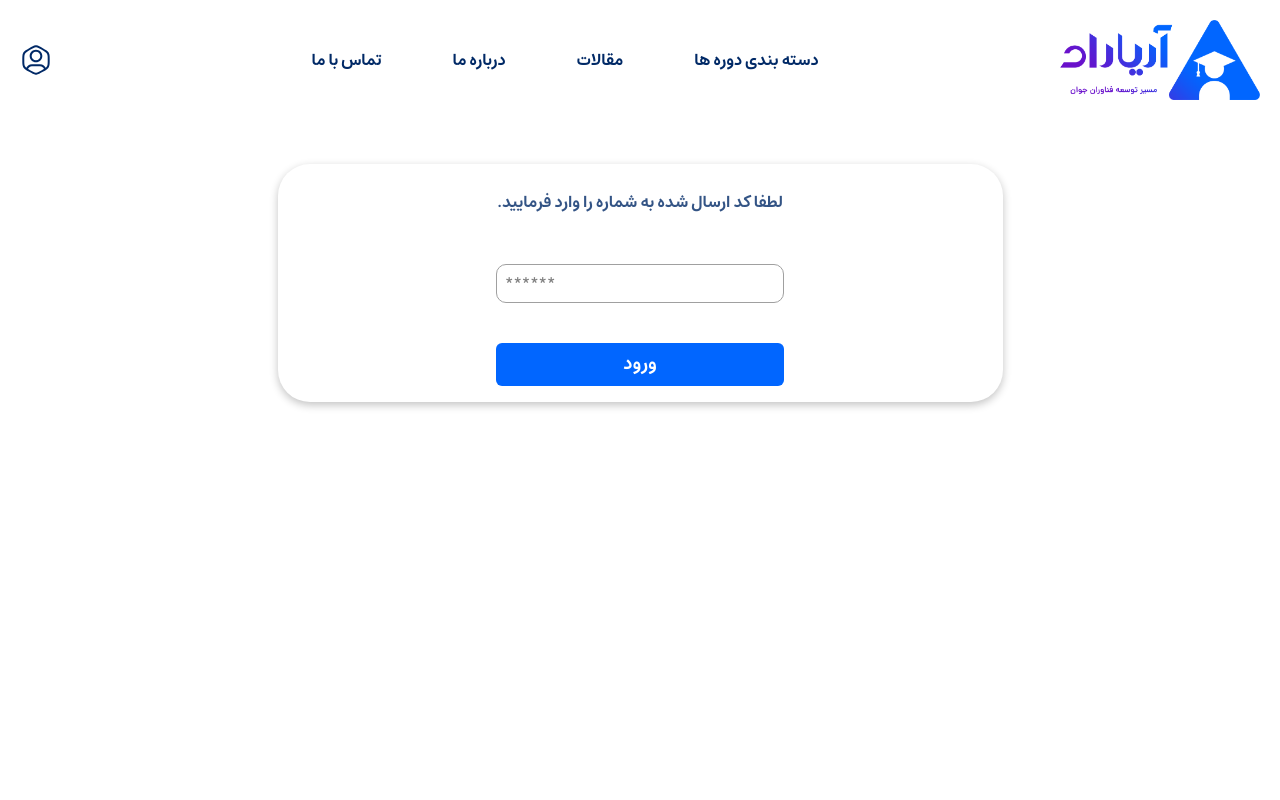
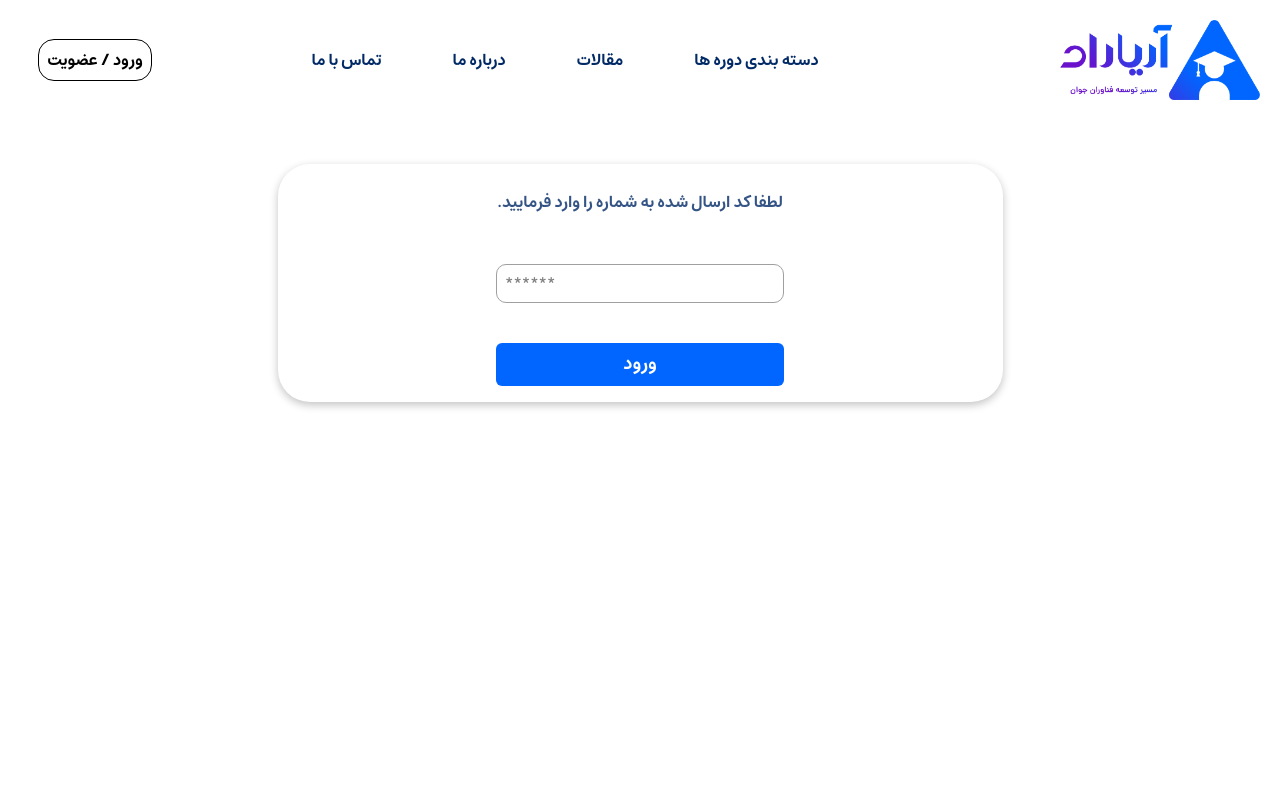
Before and after one commit to KasraEr/AriyaRadAcademy, a React (Vite) app: page /auth/sign-in in a window 1280 px wide. Shown: the top 800 px of the page. Built offline with nearby package versions, Linux system fonts and the light colour scheme.

Commit message:
working on UIs

```diff
--- a/src/App.jsx
+++ b/src/App.jsx
@@ -1,7 +1,7 @@
 import { useState, useEffect } from "react";
 //r-r-d
 import { Routes, Route, Navigate } from "react-router-dom";
-//tokenService
+//utils
 import { getToken } from "./utils/tokenService";
 //pages
 import HomePage from "./pages/HomePage";
--- a/src/components/modules/Sandwitch.jsx
+++ b/src/components/modules/Sandwitch.jsx
@@ -4,12 +4,16 @@ import sandwitch from "../../assets/icons/sandwitch.svg";
 import exit from "../../assets/icons/exit.svg";
 import logo from "../../assets/icons/sandwitch-logo.png";
 import call from "../../assets/icons/call.svg";
-import login from "../../assets/icons/login.svg";
 //react-router-dom
 import { NavLink, Link } from "react-router-dom";
+//utils
+import { getToken } from "../../utils/tokenService";
 
 export default function Sandwitch() {
   const [isShown, setIsShown] = useState(false);
+
+  const token = getToken();
+
   return (
     <div className="z-5000 justify-self-end sm:hidden">
       <button>
@@ -51,9 +55,9 @@ export default function Sandwitch() {
             <NavLink to="/contact-us">تماس با آریاراد</NavLink>
           </li>
           <li onClick={() => setIsShown(false)} className="b2 text-primary-500">
-            <Link to="/auth">
-              <img src={login} alt="" title="ورود / عضویت" />
-            </Link>
+            <NavLink to={token ? "/dashboard" : "/auth"}>
+              {token ? "داشبورد" : "ورود / عضویت"}
+            </NavLink>
           </li>
         </ul>
         <button className="flex w-full h-10 px-3 py-1 justify-center items-center gap-2 shrink-0 rounded-[50px] bg-primary-500 text-basic-100 m-auto">
--- a/src/components/templates/Exit.jsx
+++ b/src/components/templates/Exit.jsx
@@ -8,6 +8,7 @@ export default function Exit() {
 
   const exitHandler = () => {
     removeToken();
+    window.dispatchEvent(new Event("tokenChanged"));
     navigate("/", { replace: true });
   };
   return (
--- a/src/components/templates/Header.jsx
+++ b/src/components/templates/Header.jsx
@@ -1,14 +1,27 @@
+import { useState, useEffect } from "react";
 //modules
 import Sandwitch from "../modules/Sandwitch";
 //images
 import logo from "/src/assets/images/nav-logo.png";
 import logo2 from "/src/assets/images/bigNav-logo.png";
-//icons
-import login from "/src/assets/icons/login.svg";
 //r-r-d
 import { Link, NavLink } from "react-router-dom";
+//utils
+import { getToken } from "../../utils/tokenService";
 
 export default function Header() {
+  const [token, setToken] = useState(getToken());
+
+  useEffect(() => {
+    const handleStorageChange = () => {
+      setToken(getToken());
+    };
+
+    window.addEventListener("tokenChanged", handleStorageChange);
+    return () =>
+      window.removeEventListener("tokenChanged", handleStorageChange);
+  }, []);
+
   return (
     <>
       <header className="w-full">
@@ -57,15 +70,12 @@ export default function Header() {
             </li>
           </ul>
           <Link
-            className="hidden sm:flex w-full sm:max-ml:justify-end lg:justify-end"
-            to="/auth"
+            // className="hidden sm:flex w-full sm:max-ml:justify-end lg:justify-end"
+            className="hidden sm:inline border b3 ml:b2 lg:b1 p-2 rounded-2xl"
+            to={token ? "/dashboard" : "/auth"}
+            aria-current="page"
           >
-            <img
-              src={login}
-              className="ml:w-7 lg:w-8"
-              alt="ورود | عضویت"
-              title="ورود | عضویت"
-            />
+            {token ? "داشبورد" : "ورود / عضویت"}
           </Link>
         </nav>
       </header>
--- a/src/components/templates/Profile.jsx
+++ b/src/components/templates/Profile.jsx
@@ -51,7 +51,19 @@ export default function Profile() {
     e.preventDefault();
     try {
       const response = await api.put("/api/User/Update", form);
-      // console.log(response);
+      response?.status === 200 && setIsEditable(false);
+      toast.success("اطلاعات شما به روزرسانی شد", {
+        className: "b1",
+        bodyClassName: "b1",
+        position: "bottom-right",
+        autoClose: 1500,
+        hideProgressBar: false,
+        closeOnClick: true,
+        pauseOnHover: false,
+        draggable: true,
+        progress: undefined,
+        theme: "light",
+      });
     } catch (error) {
       const status = error?.response?.status;
       if (status === 400) {
@@ -125,7 +137,8 @@ export default function Profile() {
           ایمیل
         </label>
         <input
-          className="b2 border border-text-500 bg-basic-100 outline-0 overflow-hidden rounded-[10px] p-2 w-2xs text-left"
+          dir="ltr"
+          className="b2 border border-text-500 bg-basic-100 outline-0 overflow-hidden rounded-[10px] p-2 w-2xs"
           disabled={isEditable ? false : true}
           type="text"
           name="emailAddress"
@@ -141,7 +154,8 @@ export default function Profile() {
           شماره تماس
         </label>
         <input
-          className="b2 border border-text-500 bg-basic-100 outline-0 overflow-hidden rounded-[10px] p-2 w-2xs text-left"
+          dir="ltr"
+          className="b2 border border-text-500 bg-basic-100 outline-0 overflow-hidden rounded-[10px] p-2 w-2xs"
           disabled={isEditable ? false : true}
           type="text"
           name="phoneNumber"
--- a/src/hooks/useTitle.js
+++ b/src/hooks/useTitle.js
@@ -3,6 +3,6 @@ import { useEffect } from "react";
 const useTitle = (title) => {
   useEffect(() => {
     document.title = `آکادمی آریاراد | ${title}`;
-  }, []);
+  }, [title]);
 };
 export default useTitle;
--- a/src/pages/DashboardPage.jsx
+++ b/src/pages/DashboardPage.jsx
@@ -2,9 +2,11 @@ import { useEffect } from "react";
 //utils
 import { getToken } from "../utils/tokenService";
 //r-r-d
-import { NavLink, useNavigate, Outlet } from "react-router-dom";
+import { NavLink, useNavigate, Outlet, useLocation } from "react-router-dom";
 //jwt-decode
 import { jwtDecode } from "jwt-decode";
+// c-hooks
+import useTitle from "../hooks/useTitle";
 
 export default function DashboardPage() {
   const token = getToken();
@@ -13,9 +15,17 @@ export default function DashboardPage() {
 
   const navigate = useNavigate();
 
+  const location = useLocation();
+
+  const isDashboardRoute = location.pathname.startsWith("/dashboard");
+
+  useTitle(isDashboardRoute ? "داشبورد" : "");
+
   useEffect(() => {
-    navigate("/dashboard/profile", { replace: true });
-  }, []);
+    if (location.pathname === "/dashboard") {
+      navigate("/dashboard/profile", { replace: true });
+    }
+  }, [location.pathname]);
 
   return (
     <>
--- a/src/pages/SignInPage.jsx
+++ b/src/pages/SignInPage.jsx
@@ -35,7 +35,7 @@ export default function SignInPage() {
       const response = await api.post("/api/Auth/Login", {
         phoneNumber,
         otpCode: input.current.value,
-        rememberMe: true,
+        rememberMe: false,
       });
       if (response?.status === 201) {
         setToken(response.data.token);
```
